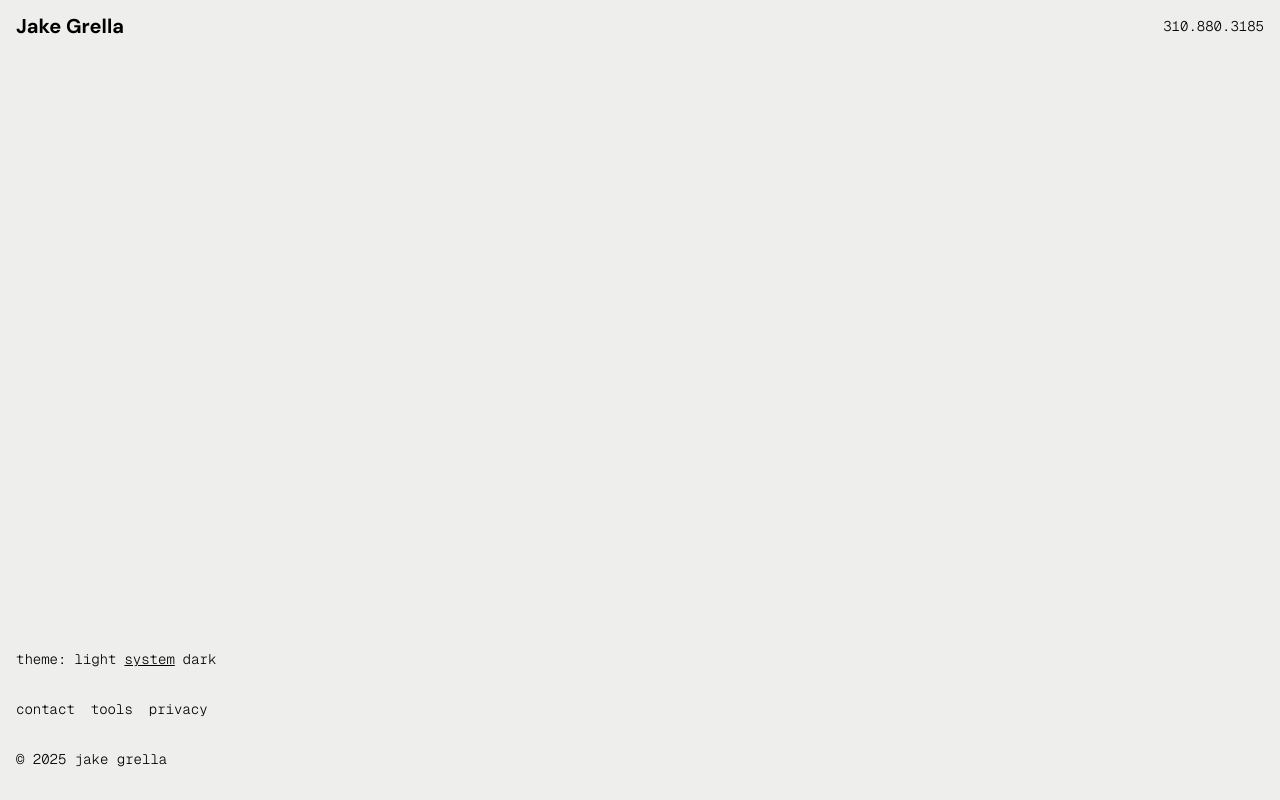
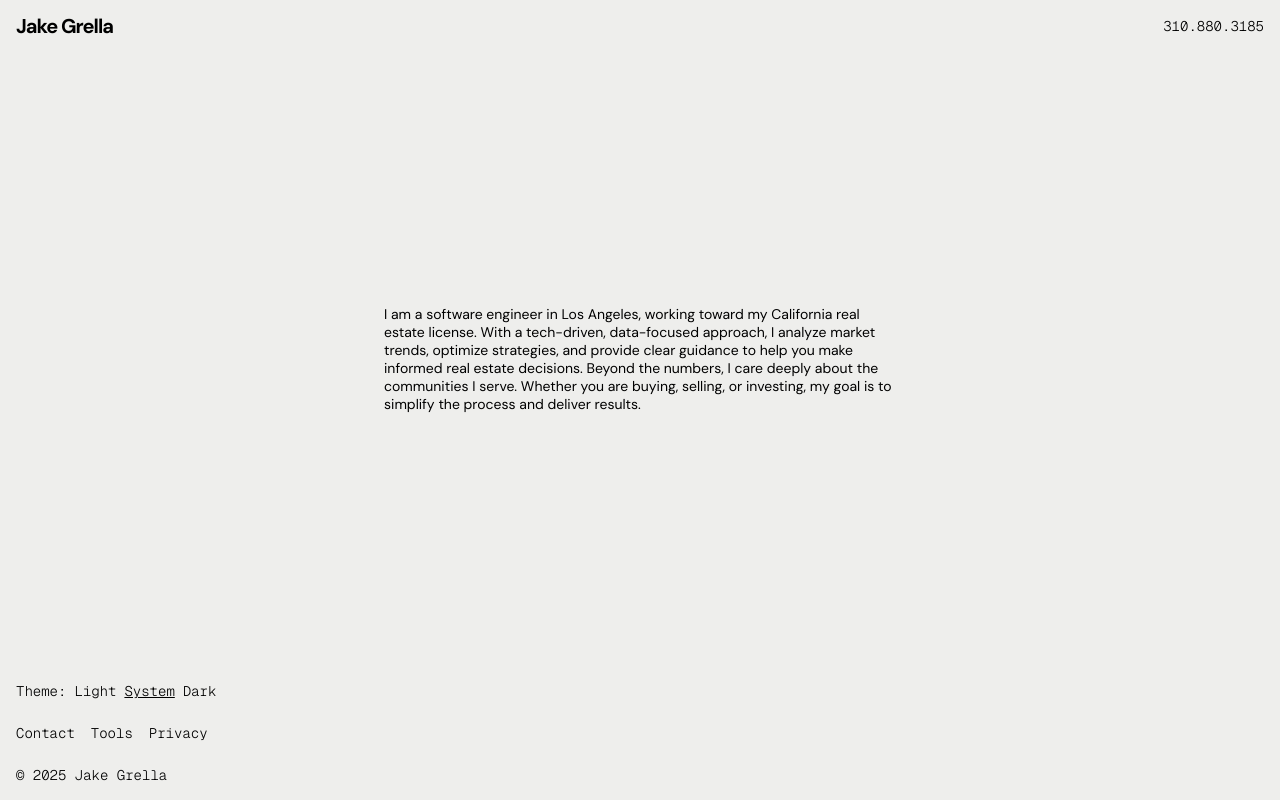
Before and after one commit to jakegrella/jg, a Next.js app: page / in a window 1280 px wide. Built offline with nearby package versions, Linux system fonts and the light colour scheme.

Commit message:
chore: update content, styles

```diff
--- a/app/(home)/page.tsx
+++ b/app/(home)/page.tsx
@@ -1,8 +1,28 @@
-import Image from "next/image";
+// import Image from "next/image";
 
 export default function Page() {
   return (
-    <main className="max-w-screen-md my-0 mx-auto grow flex flex-col gap-4 pt-8">
+    <main className="max-w-lg my-0 mx-auto grow flex flex-col items-center justify-center gap-4 py-4">
+      <p>
+        I am a software engineer in Los Angeles, working toward my California
+        real estate license. With a tech-driven, data-focused approach, I
+        analyze market trends, optimize strategies, and provide clear guidance
+        to help you make informed real estate decisions. Beyond the numbers, I
+        care deeply about the communities I serve. Whether you are buying,
+        selling, or investing, my goal is to simplify the process and deliver
+        results.
+      </p>
+      {/* <p>
+        I am a software engineer working towards my CA real estate license. With
+        my tech background I plan to employ a data-driven approach to helping
+        clients navigate the market. My background also allows me to analyze
+        trends, optimize strategies, and provide clear, informed guidance,
+        ensuring you make the best possible real estate decisions. Beyond the
+        numbers, I care deeply about the communities I serve. Whether you are
+        buying, selling, or investing, my goal is to simplify the process,
+        advocate for your best interests, and deliver results. Let me find the
+        right place for you.
+      </p> */}
       {/* <Image src='./headshot' alt='headshot of real estate agent Jake Grella' /> */}
       {/* <p>{`Hey neighbor,`}</p>
       <p>
--- a/app/Footer.tsx
+++ b/app/Footer.tsx
@@ -2,17 +2,19 @@
 
 import Link from "next/link";
 import { Geist_Mono } from "next/font/google";
-import useThemeStore from "./store";
+import useThemeStore, { Theme } from "./store";
 
 const geistMono = Geist_Mono({ subsets: ["latin"] });
 
 const Footer = () => {
   const { theme, setTheme } = useThemeStore();
 
-  const ThemeButton = ({ text }: { text: "light" | "dark" | "system" }) => {
+  const ThemeButton = ({ text }: { text: Theme }) => {
     return (
       <button
-        className={theme === text.toLowerCase() ? "underline" : ""}
+        className={
+          theme === text.toLowerCase() ? "capitalize underline" : "capitalize"
+        }
         onClick={() => {
           setTheme(text);
         }}
@@ -24,10 +26,10 @@ const Footer = () => {
 
   return (
     <footer
-      className={`${geistMono.className} font-light lowercase flex flex-col gap-8 my-8`}
+      className={`${geistMono.className} font-light flex flex-col gap-6 my-4`}
     >
       <div className="flex items-baseline gap-2 w-fit">
-        <p>theme:</p>
+        <p>Theme:</p>
         <ThemeButton text="light" />
         <ThemeButton text="system" />
         <ThemeButton text="dark" />
--- a/app/Header.tsx
+++ b/app/Header.tsx
@@ -13,15 +13,21 @@ const geistMono = Geist_Mono({ subsets: ["latin"] });
 const Header = ({ pageTitle }: HeaderProps) => {
   const pathname = usePathname();
 
+  const title = "Jake Grella";
+  const phone = "310.880.3185";
+
   if (pathname === "/") {
     return (
       <header className="flex items-center gap-2 py-4 justify-between">
         <Link href="/">
-          <h1>Jake Grella</h1>
+          <h1 className="tracking-tighter">{title}</h1>
         </Link>
-        <button className={`${geistMono.className} font-light text-sm`}>
-          310.880.3185
-        </button>
+        <a
+          href="tel:3108803185"
+          className={`${geistMono.className} font-light text-sm`}
+        >
+          {phone}
+        </a>
       </header>
     );
   }
@@ -30,13 +36,16 @@ const Header = ({ pageTitle }: HeaderProps) => {
     <header className="flex items-center gap-4 mb-4 py-4 rounded-b-lg">
       <>
         <Link href="/">
-          <h1 className="text-[1rem] font-">Jake Grella</h1>
+          <h2 className="tracking-tighter">{title}</h2>
         </Link>
         <h1>{pageTitle}</h1>
       </>
-      <button className={`${geistMono.className} font-light text-sm`}>
-        310.880.3185
-      </button>
+      <a
+        href="tel:3108803185"
+        className={`${geistMono.className} font-light text-sm`}
+      >
+        {phone}
+      </a>
     </header>
   );
 };
--- a/app/layout.tsx
+++ b/app/layout.tsx
@@ -24,7 +24,7 @@ export default function RootLayout({
       >
         <ThemeProvider>
           <Header />
-          <main className="grow">{children}</main>
+          {children}
           <Footer />
         </ThemeProvider>
       </body>
--- a/app/store.ts
+++ b/app/store.ts
@@ -1,7 +1,7 @@
 import { create } from "zustand";
 import { createJSONStorage, persist } from "zustand/middleware";
 
-type Theme = 'light' | 'dark' | 'system';
+export type Theme = 'light' | 'dark' | 'system';
 
 interface ThemeState {
     theme: Theme
```
